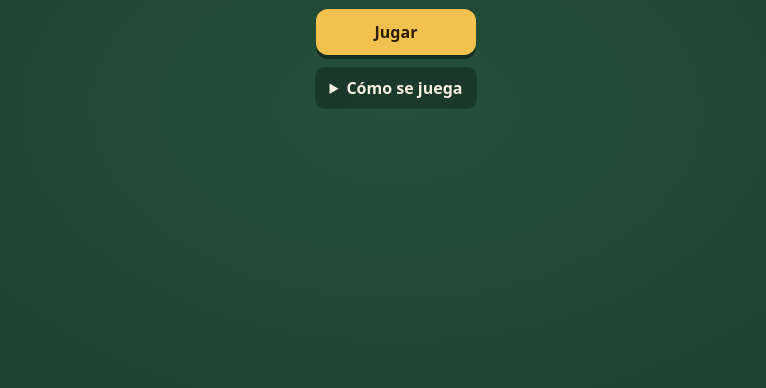
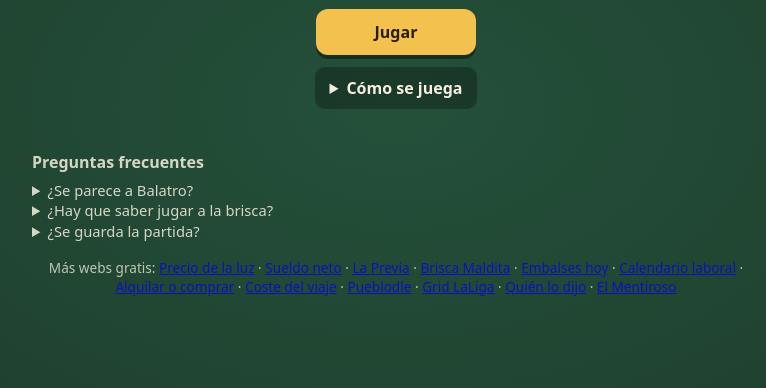
Before and after one commit to adrianezd/brisca-maldita, a plain HTML site: page index.html in a window 1280 px wide. Shown: the part 292-680 px from the top of the page, without its empty margins (244-1010 px from the left). Drawn offline with Linux system fonts and the light colour scheme.

Commit message:
SEO: preguntas frecuentes, datos estructurados y enlaces entre webs
Co-Authored-By: Claude Opus 5.5 <noreply@anthropic.com>

```diff
--- a/index.html
+++ b/index.html
@@ -15,9 +15,24 @@
 <meta property="og:url" content="https://adrianezd.github.io/brisca-maldita/">
 <meta property="og:locale" content="es_ES">
 <link rel="stylesheet" href="style.css">
+<!-- seo -->
+<meta name="keywords" content="roguelike cartas, baraja española, juego cartas online, balatro español, brisca, juego navegador gratis">
+<meta name="robots" content="index, follow, max-image-preview:large">
+<meta name="author" content="adrianezd">
+<meta property="og:site_name" content="Brisca Maldita">
+<meta property="og:image" content="https://adrianezd.github.io/brisca-maldita/favicon.svg">
+<meta name="twitter:card" content="summary">
+<meta name="twitter:title" content="Brisca Maldita">
+<meta name="twitter:description" content="Roguelike de cartas gratis con la baraja española: manos de póker con oros, copas, espadas y bastos, bufones y apuestas.">
+<script type="application/ld+json">{"@context":"https://schema.org","@graph":[{"@type":["WebApplication","Game"],"name":"Brisca Maldita","url":"https://adrianezd.github.io/brisca-maldita/","description":"Roguelike de cartas gratis con la baraja española: manos de póker con oros, copas, espadas y bastos, bufones y apuestas.","inLanguage":"es","applicationCategory":"GameApplication","operatingSystem":"Any","isAccessibleForFree":true,"offers":{"@type":"Offer","price":"0","priceCurrency":"EUR"},"author":{"@type":"Person","name":"adrianezd"}},{"@type":"FAQPage","mainEntity":[{"@type":"Question","name":"¿Se parece a Balatro?","acceptedAnswer":{"@type":"Answer","text":"Sí, la idea es la misma: hacer manos para superar apuestas y comprar comodines, pero con la baraja española."}},{"@type":"Question","name":"¿Hay que saber jugar a la brisca?","acceptedAnswer":{"@type":"Answer","text":"No. Las manos que puntúan se explican en el propio juego."}},{"@type":"Question","name":"¿Se guarda la partida?","acceptedAnswer":{"@type":"Answer","text":"Sí, se guarda en tu navegador y puedes seguirla otro día."}}]}]}</script>
+<!-- /seo -->
 </head>
 <body>
 <div id="app"></div>
+<!-- red -->
+<section class="seo-faq" style="max-width:760px;margin:0 auto;padding:8px 16px;font-size:.92rem;opacity:.85"><h2 style="font-size:1rem">Preguntas frecuentes</h2><details><summary>¿Se parece a Balatro?</summary><p>Sí, la idea es la misma: hacer manos para superar apuestas y comprar comodines, pero con la baraja española.</p></details><details><summary>¿Hay que saber jugar a la brisca?</summary><p>No. Las manos que puntúan se explican en el propio juego.</p></details><details><summary>¿Se guarda la partida?</summary><p>Sí, se guarda en tu navegador y puedes seguirla otro día.</p></details></section>
+<nav class="seo-red" style="max-width:760px;margin:0 auto;padding:8px 16px 28px;font-size:.85rem;opacity:.75;text-align:center">Más webs gratis: <a href="https://adrianezd.github.io/precio-luz-hoy/">Precio de la luz</a> · <a href="https://adrianezd.github.io/sueldo-neto/">Sueldo neto</a> · <a href="https://adrianezd.github.io/la-previa/">La Previa</a> · <a href="https://adrianezd.github.io/brisca-maldita/">Brisca Maldita</a> · <a href="https://adrianezd.github.io/embalses-hoy/">Embalses hoy</a> · <a href="https://adrianezd.github.io/calendario-laboral/">Calendario laboral</a> · <a href="https://adrianezd.github.io/alquilar-o-comprar/">Alquilar o comprar</a> · <a href="https://adrianezd.github.io/coste-viaje/">Coste del viaje</a> · <a href="https://adrianezd.github.io/pueblodle/">Pueblodle</a> · <a href="https://adrianezd.github.io/grid-laliga/">Grid LaLiga</a> · <a href="https://adrianezd.github.io/quien-lo-dijo/">Quién lo dijo</a> · <a href="https://adrianezd.github.io/el-mentiroso/">El Mentiroso</a></nav>
+<!-- /red -->
 <script src="datos.js"></script>
 <script src="script.js"></script>
 </body>
```
